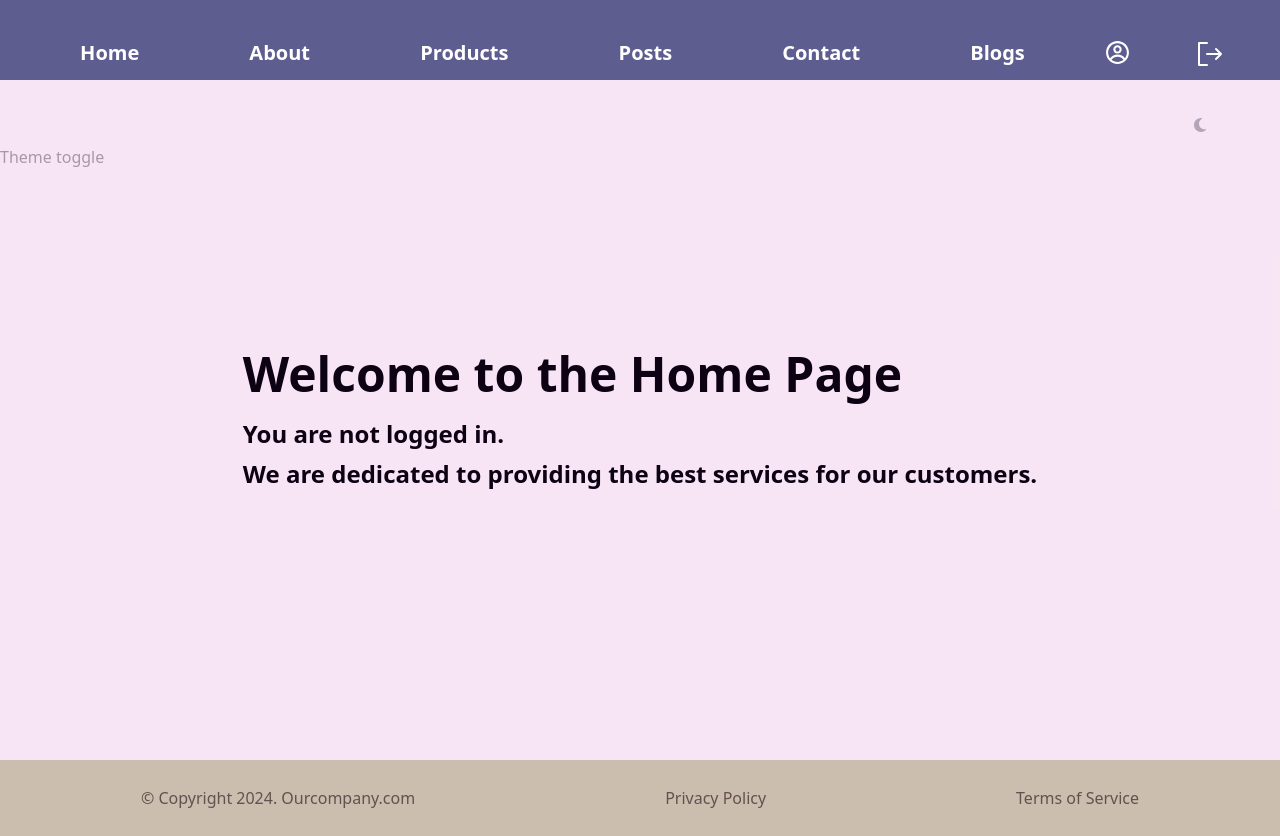
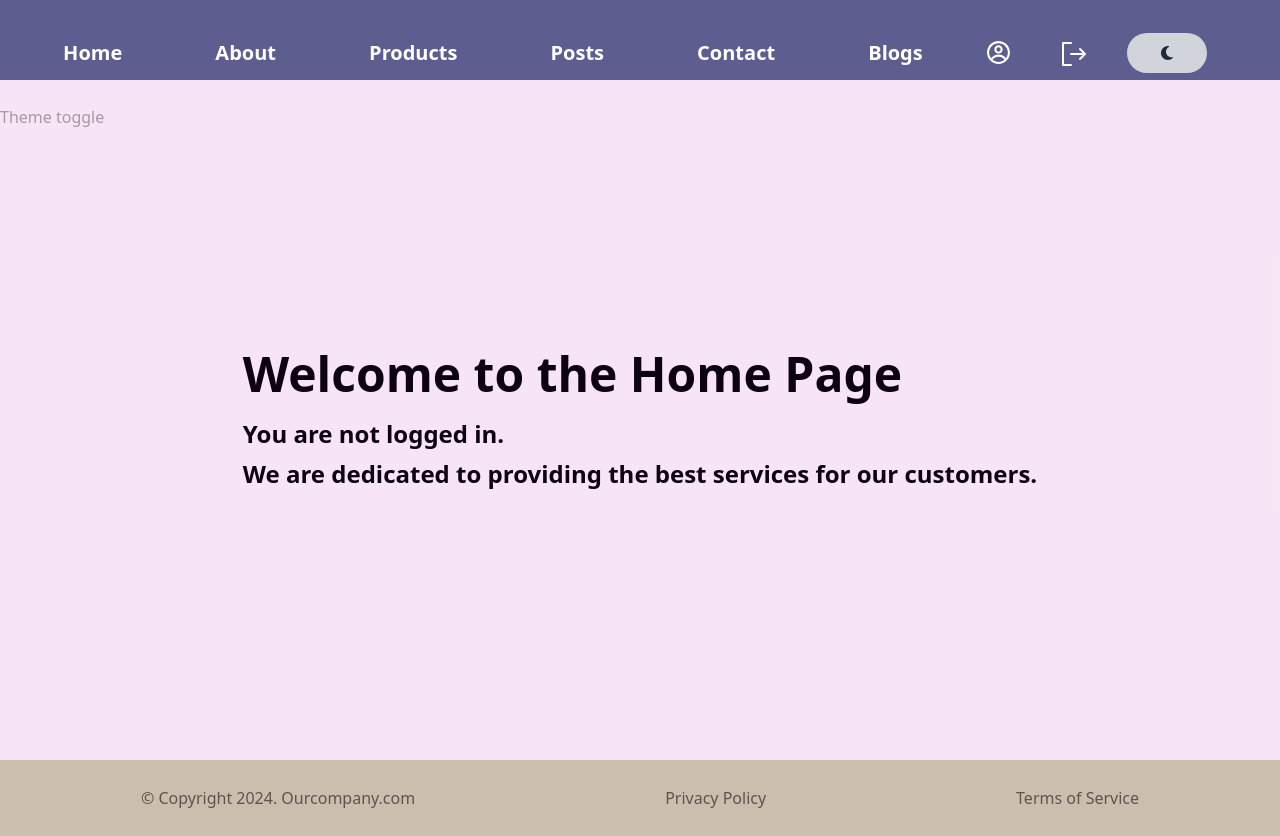
Before and after one commit to guranda26/online-shop, a Next.js app: page / in a window 1280 px wide. Built offline with nearby package versions, Linux system fonts and the light colour scheme; no server answers; sample sign-in values are in the browser's storage.

Commit message:
check component mount

```diff
--- a/src/app/components/Header.jsx
+++ b/src/app/components/Header.jsx
@@ -38,8 +38,11 @@ const Header = () => {
           <li className="nav-item">
             <LogoutButton />
           </li>
+          <li className="nav-item">
+            {" "}
+            <ThemeButton />
+          </li>
         </ul>
-        <ThemeButton />
         <ThemeToggle />
       </nav>
     </header>
--- a/src/app/components/ThemeButton.jsx
+++ b/src/app/components/ThemeButton.jsx
@@ -1,12 +1,19 @@
 "use client";
 
 import { useTheme } from "next-themes";
-import React from "react";
+import React, { useState, useEffect } from "react";
 import { FaMoon } from "react-icons/fa6";
 import { MdLightMode } from "react-icons/md";
 
 const ThemeButton = () => {
   const { resolvedTheme, setTheme } = useTheme();
+  const [mounted, setMounted] = useState(false);
+
+  useEffect(() => setMounted(true), []);
+
+  if (!mounted) {
+    return null;
+  }
 
   return (
     <div
```
